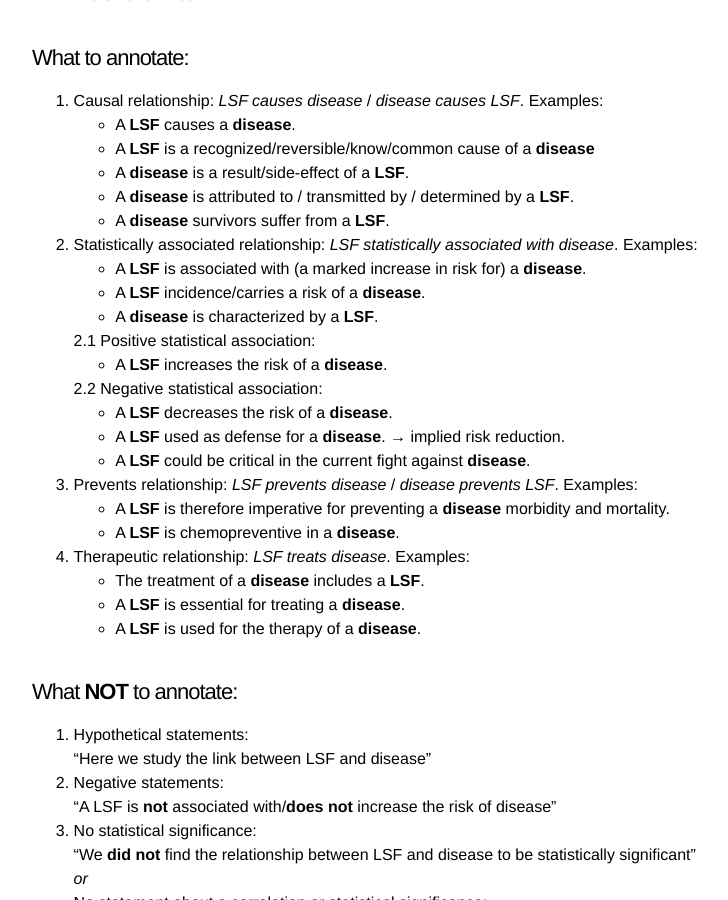
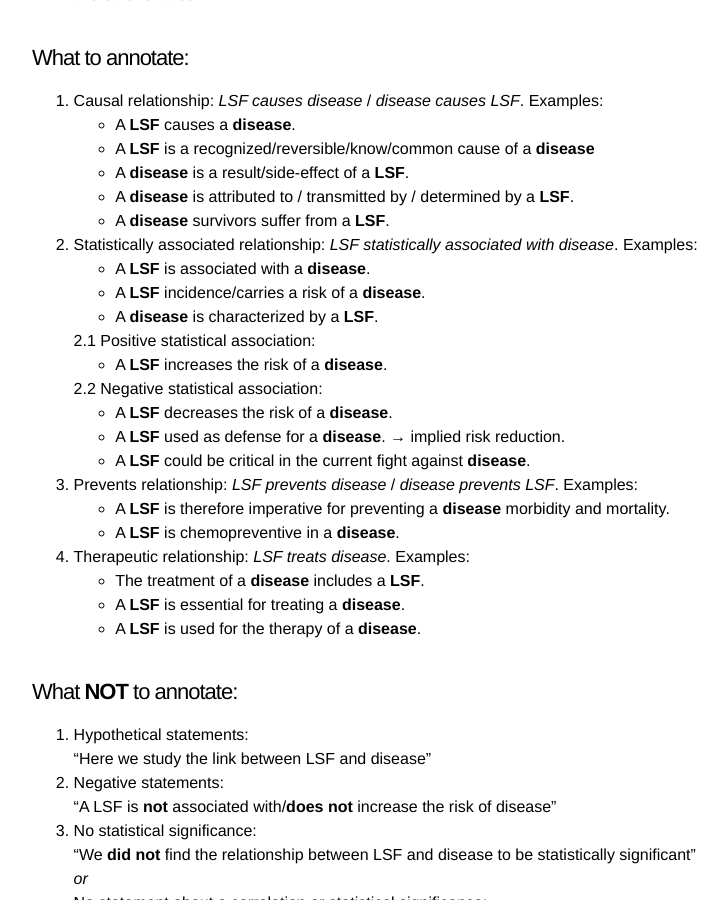
Before and after one commit to EvaMakri/lifestylefactors-annotation-docs, a Jekyll site: the page built from index.md, in a window 1280 px wide and 900 px high, scrolled down 475 px. Shown: the whole window, without its empty margins (208-936 px from the left). Built offline with Jekyll 4.4.1, drawn with Linux system fonts in a browser that asks for light colours.

Commit message:
Update more relationship and special rules

```diff
--- a/index.md
+++ b/index.md
@@ -25,7 +25,7 @@ Examples:
 
 2. Statistically associated relationship: _LSF statistically associated with disease_.
 Examples:
-    * A __LSF__ is associated with (a marked increase in risk for) a __disease__.
+    * A __LSF__ is associated with a __disease__.
     * A __LSF__ incidence/carries a risk of a __disease__.
     * A __disease__ is characterized by a __LSF__.
 
```
